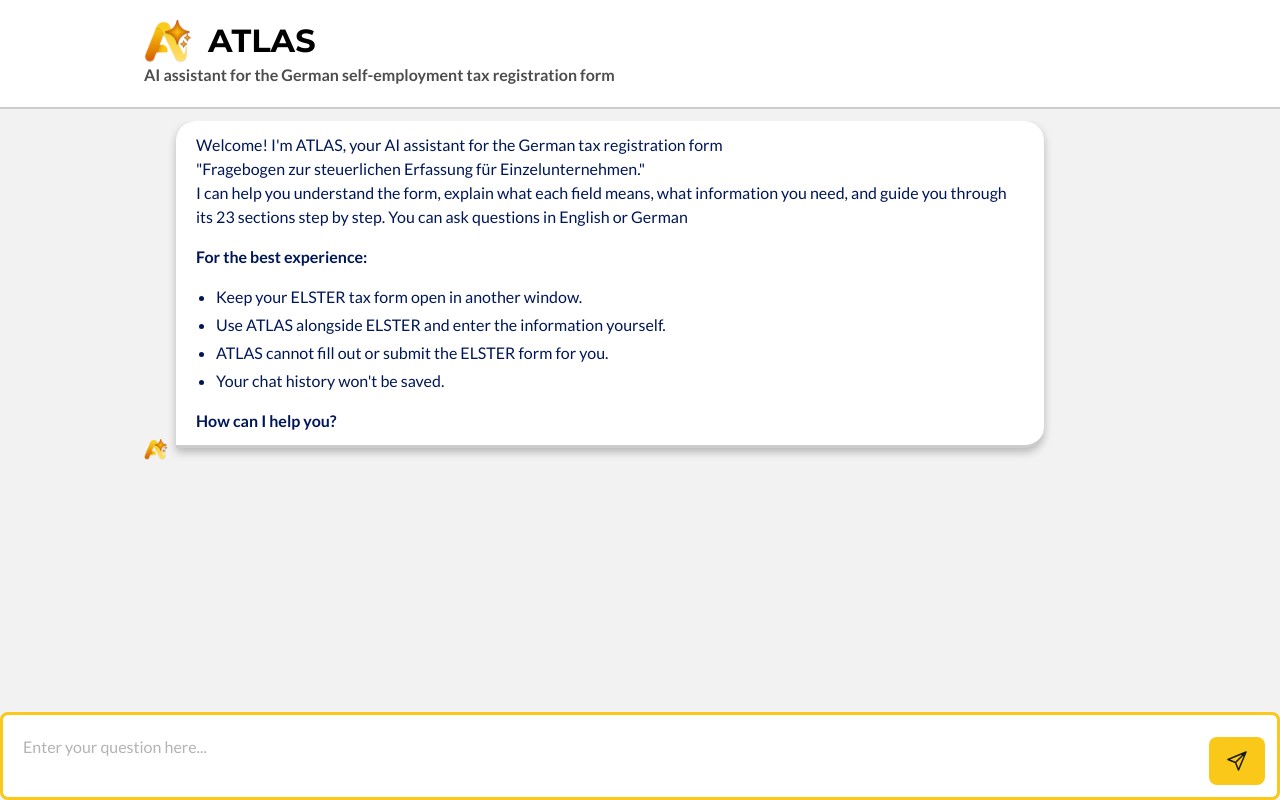
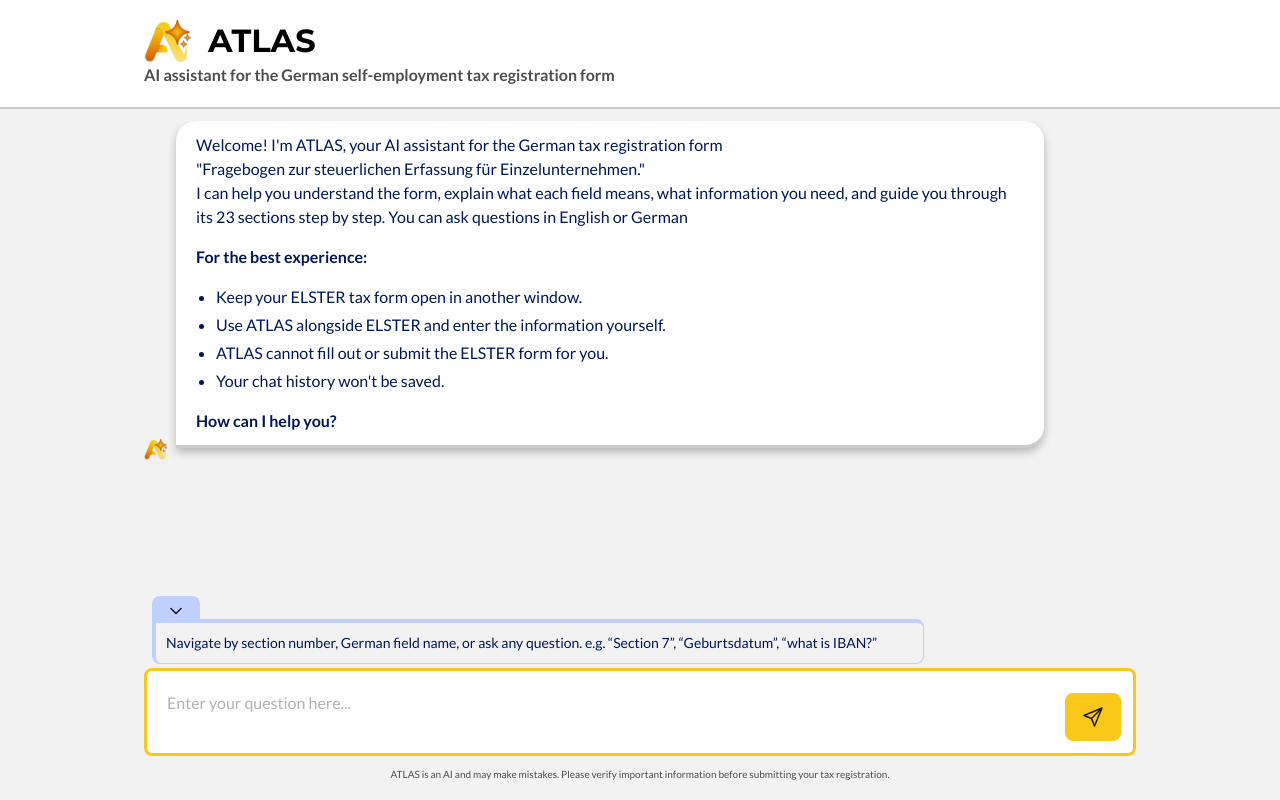
Before and after one commit to ReDILABMunich/Helferei, a React (Vite) app in the folder frontend/: page / in a window 1280 px wide. Built offline with nearby package versions, Linux system fonts and the light colour scheme.

Commit message:
Add the disclaimer and place the footer

```diff
--- a/frontend/src/App.tsx
+++ b/frontend/src/App.tsx
@@ -1,5 +1,7 @@
 import AppHeader from "./components/AppHeader";
+import Disclaimer from "./components/Disclaimer";
 import ErrorMessage from "./components/ErrorMessage";
+import HintStrip from "./components/HintStrip";
 import MessageInput from "./components/MessageInput";
 import MessageList from "./components/MessageList";
 import ThinkingIndicator from "./components/ThinkingIndicator";
@@ -18,7 +20,13 @@
           {status === "failed" && <ErrorMessage />}
         </div>
       </main>
-      <MessageInput onSend={send} sending={status === "sending"} />
+      <footer className="w-full mx-auto max-w-content flex flex-col gap-1 py-5">
+        <HintStrip />
+        <div className="flex flex-col gap-3">
+          <MessageInput onSend={send} sending={status === "sending"} />
+          <Disclaimer />
+        </div>
+      </footer>
     </div>
   );
 }
--- /dev/null
+++ b/frontend/src/components/Disclaimer.tsx
@@ -0,0 +1,7 @@
+import { en } from "../content/en";
+
+function Disclaimer() {
+  return <p className="text-center text-footnote text-neutral-700">{en.disclaimer}</p>;
+}
+
+export default Disclaimer;
--- a/frontend/src/content/en.ts
+++ b/frontend/src/content/en.ts
@@ -16,6 +16,8 @@
   title: "ATLAS",
   subtitle: "AI assistant for the German self-employment tax registration form",
   inputPlaceholder: "Enter your question here...",
+  disclaimer:
+    "ATLAS is an AI and may make mistakes. Please verify important information before submitting your tax registration.",
   send: "Send",
   thinking: "Thinking",
   error: {
```
